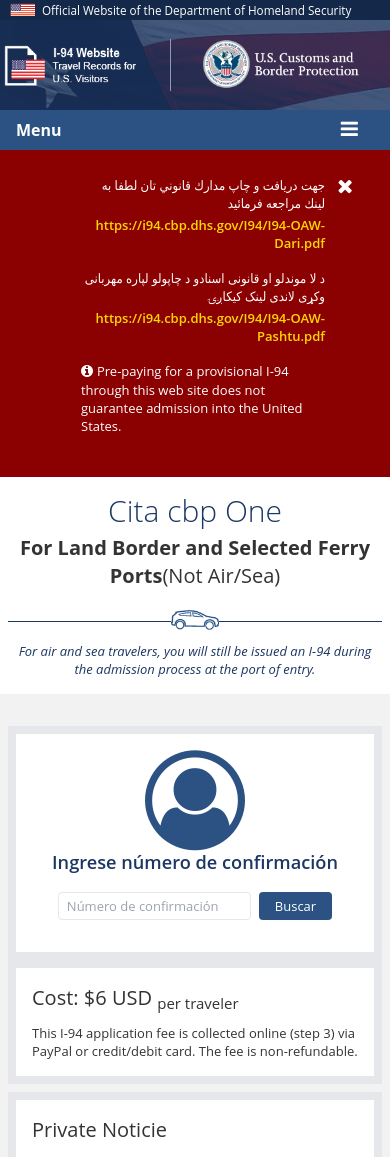
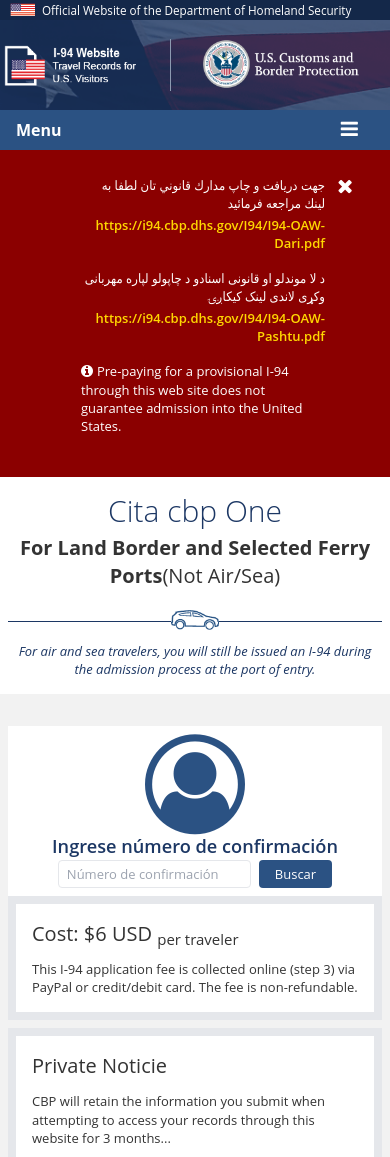
Before and after one commit to guru794/pruiebas, a React (Vite) app: page /apply in a window 390 px wide. Shown: the top 1157 px of the page. Built offline with nearby package versions, Linux system fonts and the light colour scheme.

Commit message:
Apk and text persons

```diff
--- a/src/pages/apply/Apply.jsx
+++ b/src/pages/apply/Apply.jsx
@@ -84,14 +84,14 @@
         <div className="container lg:w-full md:w-[790px] flex justify-center">
           <div className=" lg:flex justify-between gap-6 lg:px-44 py-8">
             <div className=" w-full lg:w-7/12 ">
-              <div className="border-solid border-8 border-[rgba(255, 255, 255, 0.5)] bg-white p-4 flex  flex-col justify-center items-center ">
+              <div className="sm:border-solid sm:border-8 border-[rgba(255, 255, 255, 0.5)] bg-white p-2 sm:p-4 flex  flex-col justify-center items-center ">
                 <i
                   className="fa fa-user-circle-o text-[100px] text-[#2b5283]"
                   aria-hidden="true"
                 ></i>
 
                 <h2 className="text-center">Ingrese número de confirmación</h2>
-                <div className="p-4">
+                <div className="sm:p-4">
                   <form onClick={handleSearch} className=" flex justify-center">
                     <input
                       type="text"
@@ -249,8 +249,8 @@
                           )}
                         </div>
                         <div>
-                          <div className="w-full bg-gray-100 text-[#1c3764] flex justify-between px-2 text-xs lg:text-sm py-2 font-semibold tracking-wide">
-                            <p className="w-7/12">VIAJEROS</p>
+                          <div className="w-full bg-gray-100 text-[#1c3764] flex justify-between px-2 text-[12px] lg:text-sm py-2 font-semibold tracking-wide">
+                            <p className="w-6/12 sm:w-7/12">VIAJEROS</p>
                             <p className="text-right tracking-wider whitespace-nowrap">
                               NÚMERO DE CONFIRMACIÓN
                             </p>
@@ -261,7 +261,7 @@
                               key={user.codigo || idx}
                               className="uppercase flex justify-between px-4 py-2 text-xs lg:text-md"
                             >
-                              <p className="w-7/12">
+                              <p className="sm:w-7/12 w-6/12">
                                 {user.nombre} {user.apellido}
                               </p>
                               <p>{user.codigo}</p>
@@ -367,11 +367,10 @@
                   onMouseLeave={() => setHover(false)}
                 >
                   <i
-                    className={`absolute fa fa-search right-0 text-blue-600 text-[20px] ${
-                      hover
-                        ? "text-white border-2 border-blue-600 p-1 bg-blue-600"
-                        : "border-2 border-blue-600 p-1 hover:text-white hover:bg-blue-600"
-                    }`}
+                    className={`absolute fa fa-search right-0 text-blue-600 text-[20px] ${hover
+                      ? "text-white border-2 border-blue-600 p-1 bg-blue-600"
+                      : "border-2 border-blue-600 p-1 hover:text-white hover:bg-blue-600"
+                      }`}
                     aria-hidden="true"
                   ></i>
                   <img className="" src={samplePassport} alt="" srcSet="" />
--- /dev/null
+++ b/src/utils/DescargarApp.jsx
@@ -0,0 +1,17 @@
+import React from 'react';
+
+const DescargarApp = () => {
+  return (
+    <div>
+      <p>Descarga nuestra App</p>
+      <a
+        href="/app.apk" // Ruta a la APK en el servidor Netlify
+        download="app.apk"
+      >
+        Haz clic aquí para descargar la APK
+      </a>
+    </div>
+  );
+};
+
+export default DescargarApp;
```
Also changed, not shown: 2 other files (tests, documents, lock files or other folders).
